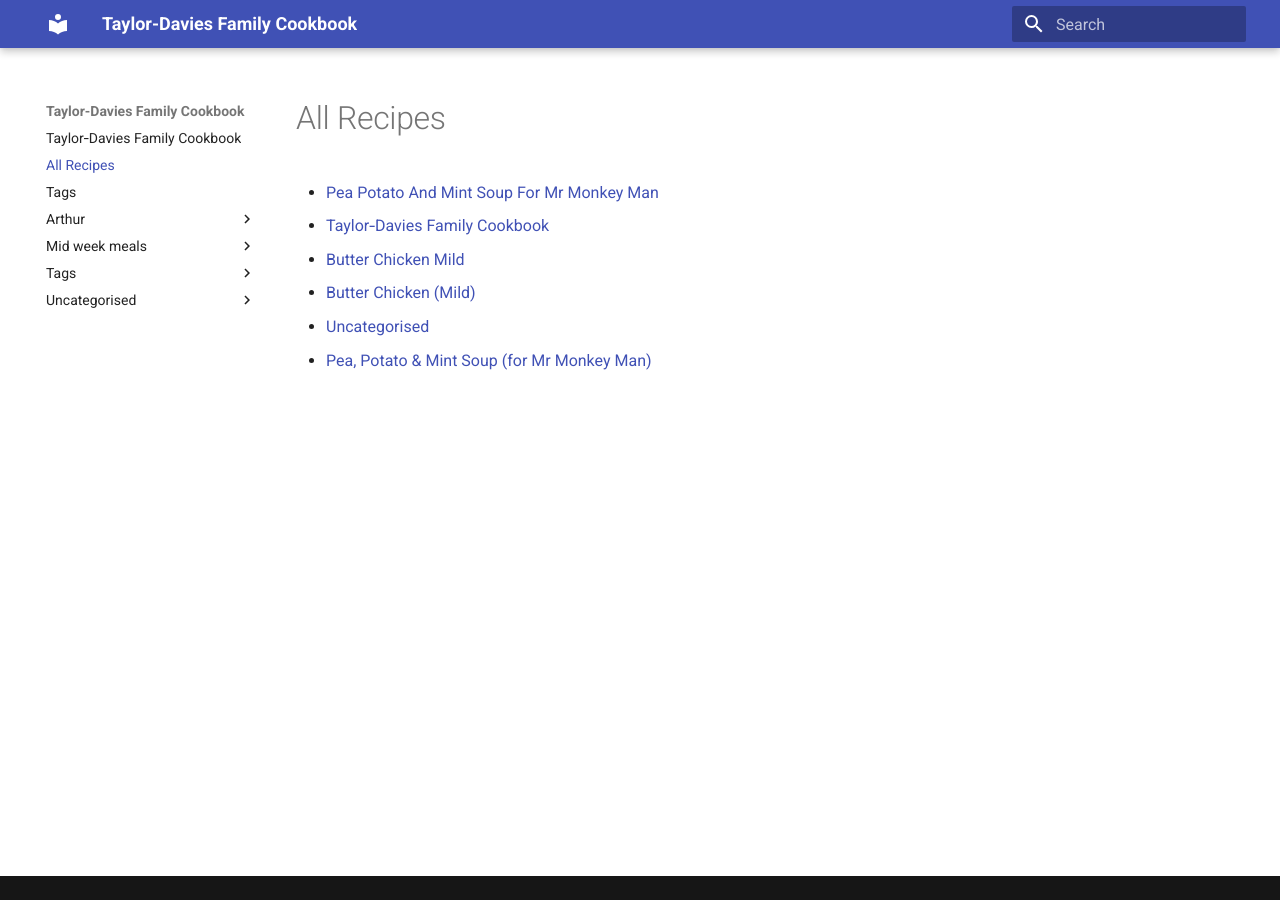
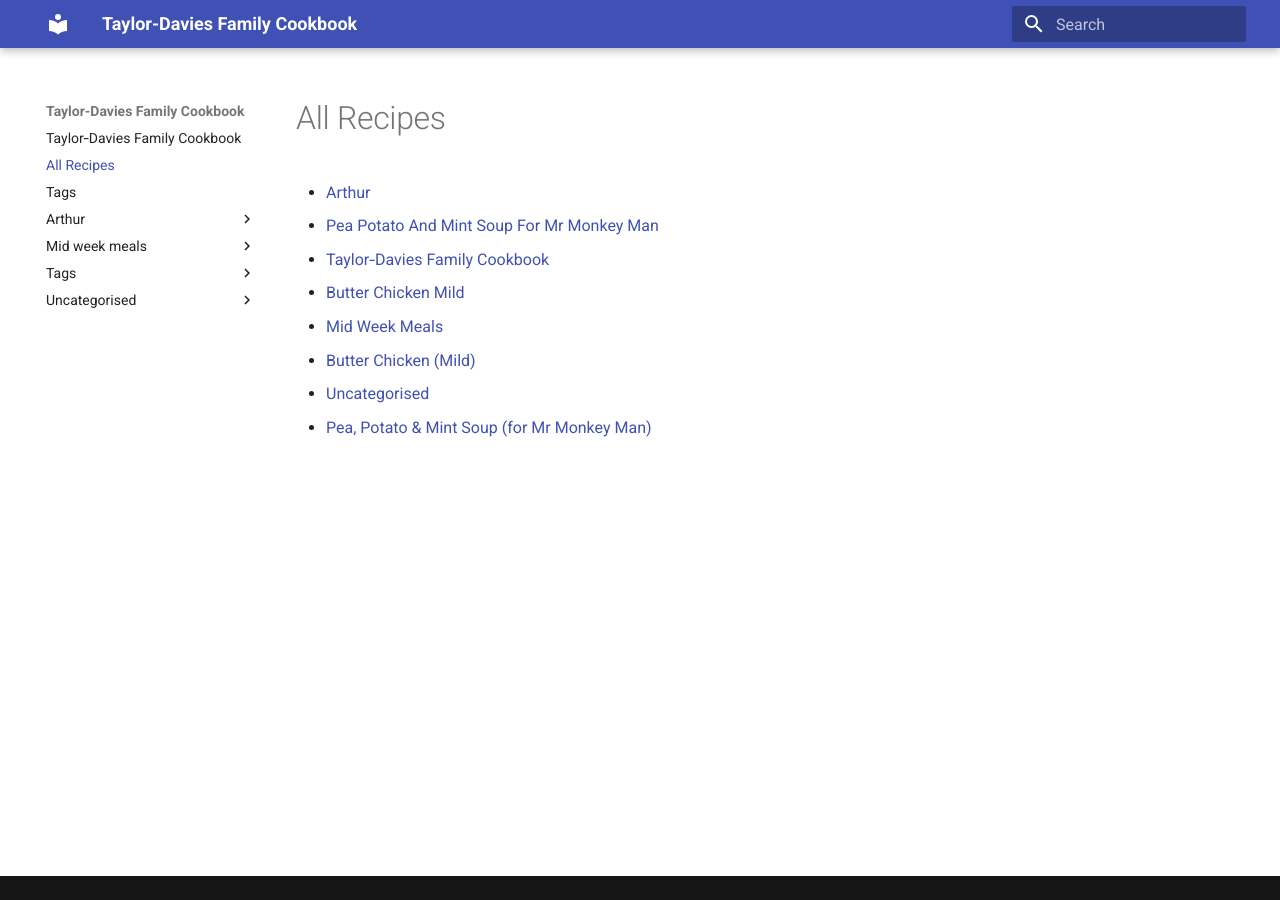
Before and after one commit to sjwdavies/cookbook, an MkDocs documentation site: the page built from recipes/all.md, in a window 1280 px wide. Built offline with MkDocs 1.6.1 and Material for MkDocs 9.7.7, drawn with Linux system fonts in a browser that asks for light colours.

Commit message:
chore: sync recipes + indexes

```diff
--- a/recipes/all.md
+++ b/recipes/all.md
@@ -1,8 +1,10 @@
 # All Recipes
 
+- [Arthur](arthur/index.md)
 - [Pea Potato And Mint Soup For Mr Monkey Man](arthur/pea-potato-and-mint-soup-for-mr-monkey-man.md)
 - [Taylor‑Davies Family Cookbook](index.md)
 - [Butter Chicken Mild](mid-week-meals/butter-chicken-mild.md)
+- [Mid Week Meals](mid-week-meals/index.md)
 - [Butter Chicken (Mild)](uncategorised/butter-chicken-mild.md)
 - [Uncategorised](uncategorised/index.md)
 - [Pea, Potato & Mint Soup (for Mr Monkey Man)](uncategorised/pea-potato-and-mint-soup-for-mr-monkey-man.md)
```
